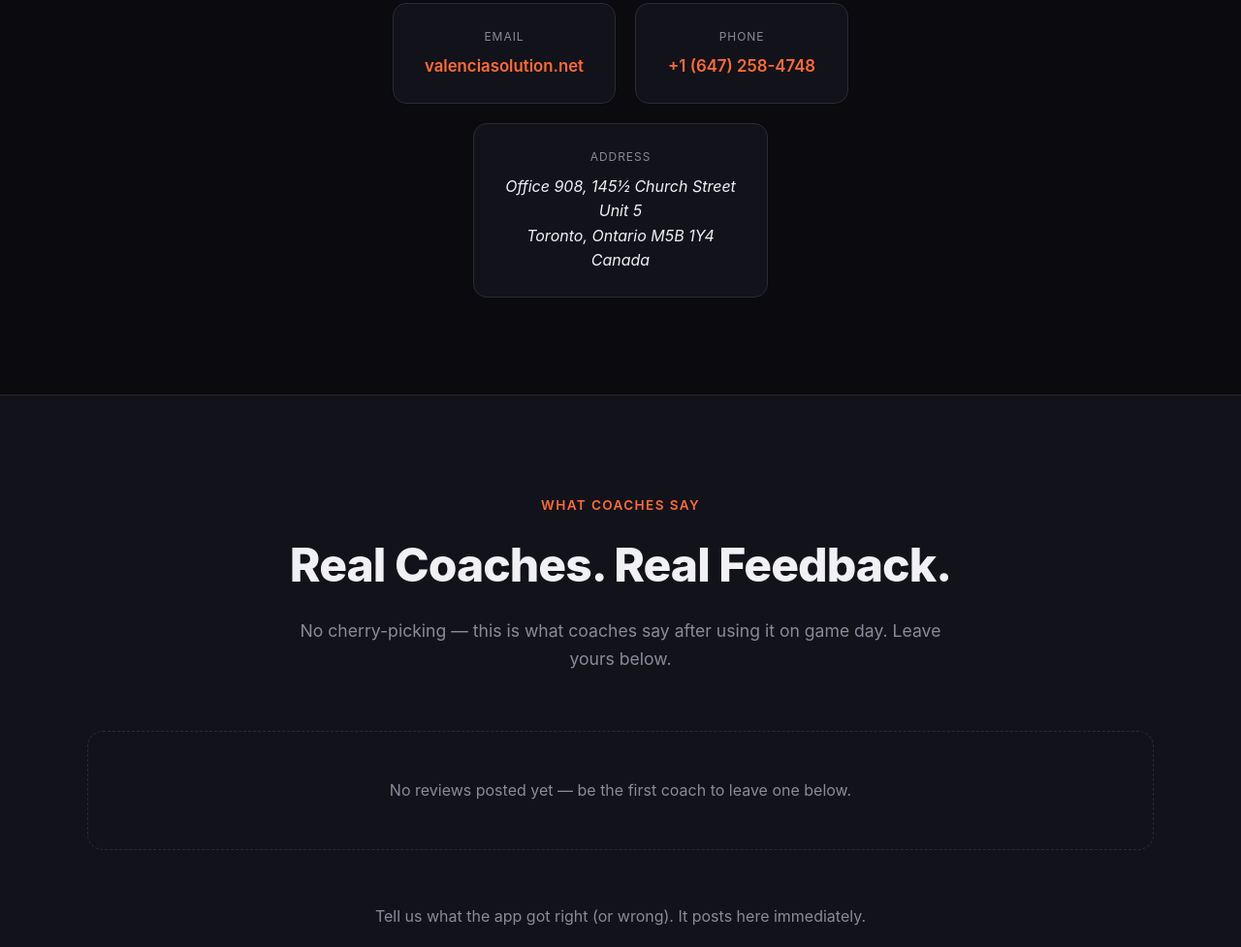
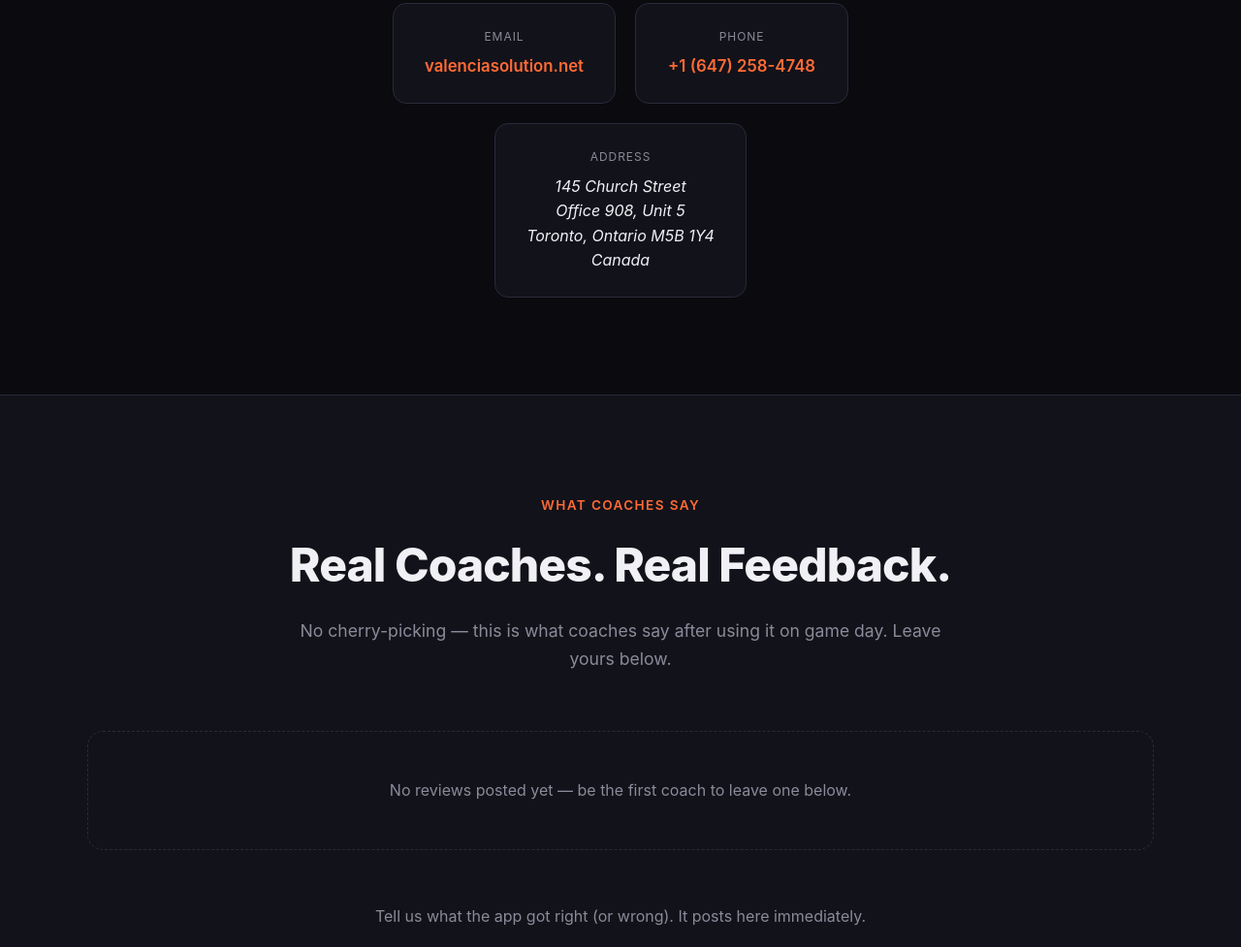
Before and after one commit to PapiJV/valenciasolution-website, a plain HTML site: page index.html in a window 1280 px wide. Shown: the part 3904-4881 px from the top of the page at 97% size. Drawn offline with Linux system fonts and the light colour scheme.

Commit message:
Simplify contact address, group Office 908 with Unit 5

```diff
--- a/index.html
+++ b/index.html
@@ -912,7 +912,7 @@
                 </div>
                 <div class="contact-card">
                     <div class="label">Address</div>
-                    <address>Office 908, 145&frac12; Church Street<br>Unit 5<br>Toronto, Ontario M5B 1Y4<br>Canada</address>
+                    <address>145 Church Street<br>Office 908, Unit 5<br>Toronto, Ontario M5B 1Y4<br>Canada</address>
                 </div>
             </div>
         </div>
```
